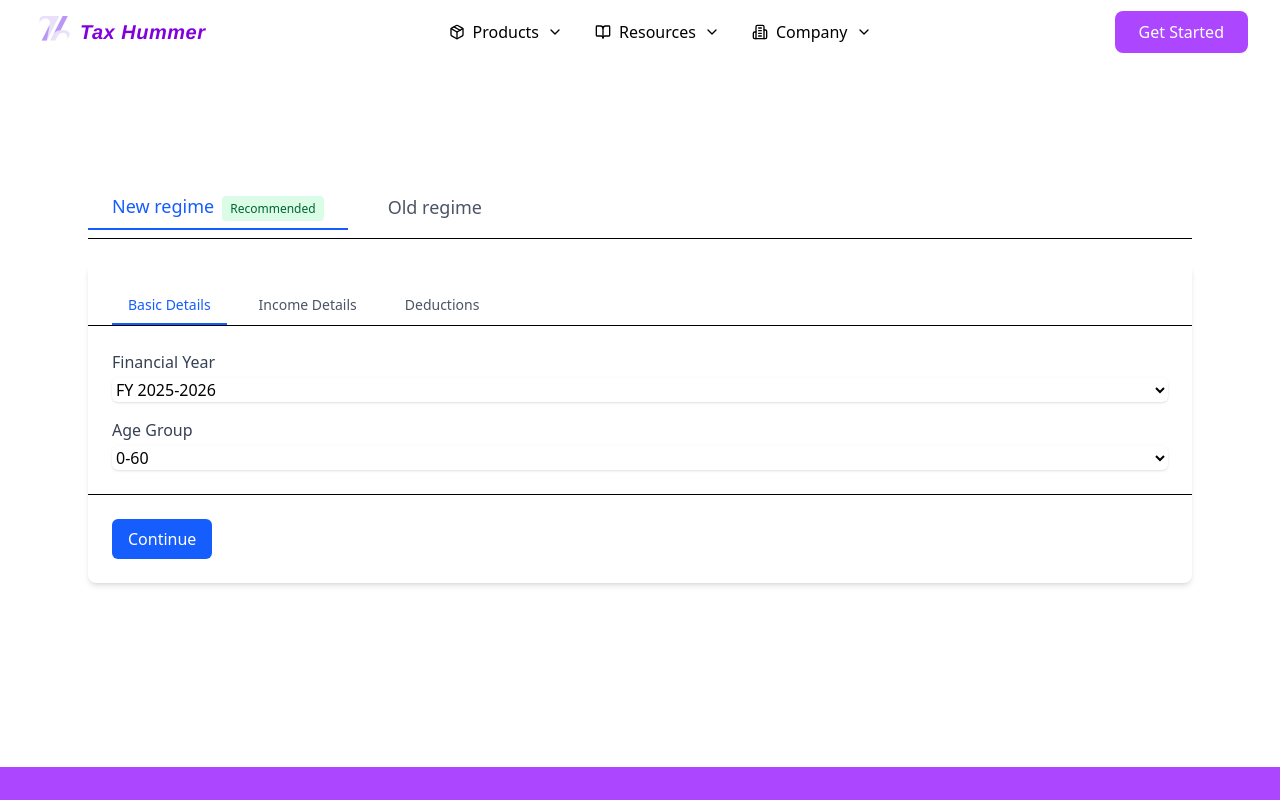
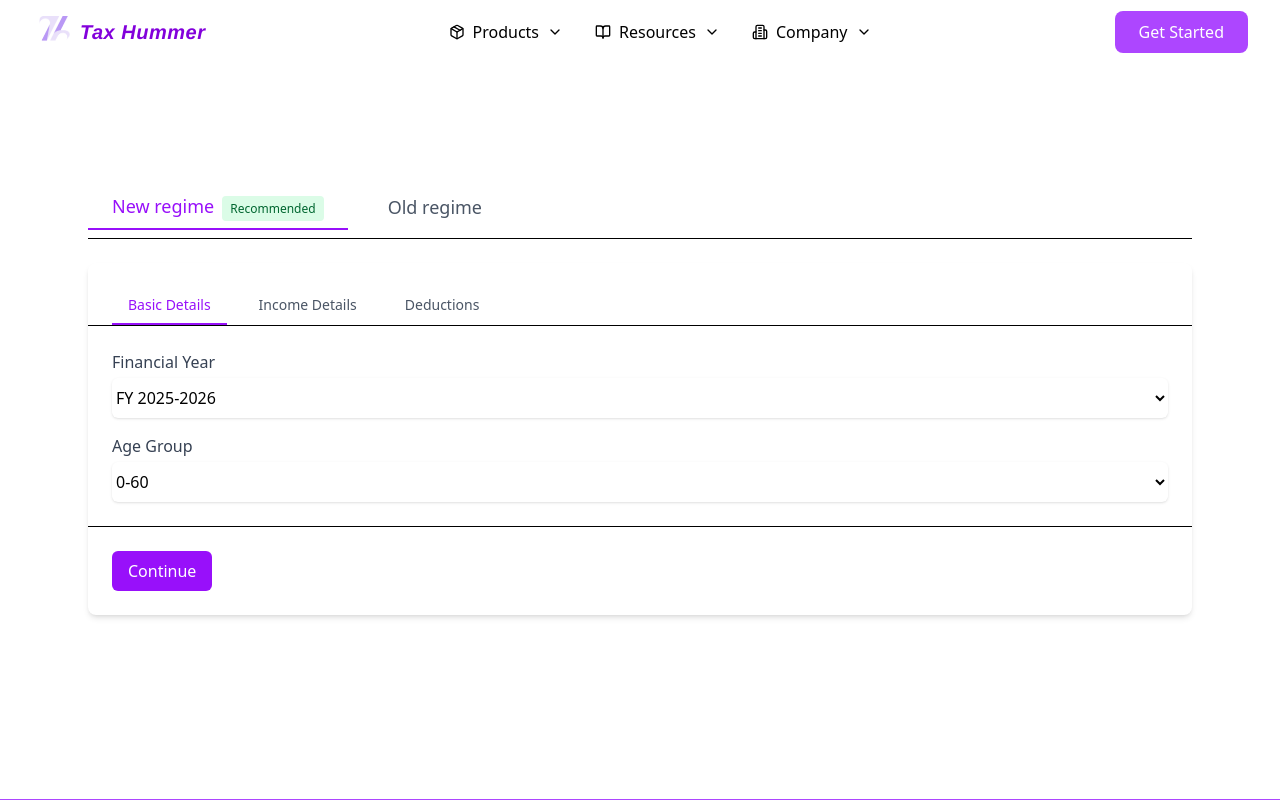
Before and after one commit to Jyotishmoy12/Tax-Hummer, a React (Vite) app: page /taxcalculator in a window 1280 px wide. Shown: the top 800 px of the page. Built offline with nearby package versions, Linux system fonts and the light colour scheme.

Commit message:
some changes in calc

```diff
--- a/src/components/Calculator.jsx
+++ b/src/components/Calculator.jsx
@@ -224,7 +224,7 @@ const TaxCalculator = () => {
             <label className="block">
               <span className="text-gray-700">Financial Year</span>
               <select
-                className="mt-1 block w-full rounded-md border-gray-300 shadow-sm focus:border-blue-500 focus:ring focus:ring-blue-200"
+                className="mt-1 block lg:h-10 w-full rounded-md border-gray-300 shadow-sm focus:border-purple-500 focus:ring focus:ring-purple-200"
                 value={formData.financialYear}
                 onChange={(e) => setFormData((prev) => ({ ...prev, financialYear: e.target.value }))}
               >
@@ -236,7 +236,7 @@ const TaxCalculator = () => {
             <label className="block">
               <span className="text-gray-700">Age Group</span>
               <select
-                className="mt-1 block w-full rounded-md border-gray-300 shadow-sm focus:border-blue-500 focus:ring focus:ring-blue-200"
+                className="mt-1 block  lg:h-10 w-full rounded-md border-gray-300 shadow-sm focus:border-purple-500 focus:ring focus:ring-purple-200"
                 value={formData.ageGroup}
                 onChange={(e) => setFormData((prev) => ({ ...prev, ageGroup: e.target.value }))}
               >
@@ -265,7 +265,7 @@ const TaxCalculator = () => {
                     value={value || ""}
                     onChange={(e) => handleInputChange("incomeDetails", key, e.target.value)}
                     placeholder="Enter amount"
-                    className="pl-8 block w-full rounded-md border-gray-300 shadow-sm focus:border-blue-500 focus:ring focus:ring-blue-200 h-12"
+                    className="pl-8 block w-full rounded-md border-gray-300 shadow-sm focus:border-purple-500 focus:ring focus:ring-purple-200 h-12"
                   />
                 </div>
               </label>
@@ -290,7 +290,7 @@ const TaxCalculator = () => {
                     value={value || ""}
                     onChange={(e) => handleInputChange("deductions", key, e.target.value)}
                     placeholder="Enter amount"
-                    className="pl-8 block w-full rounded-md border-gray-300 shadow-sm focus:border-blue-500 focus:ring focus:ring-blue-200 h-12"
+                    className="pl-8 block w-full rounded-md border-gray-300 shadow-sm focus:border-purple-500 focus:ring focus:ring-purple-200 h-12"
                   />
                 </div>
               </label>
@@ -301,6 +301,7 @@ const TaxCalculator = () => {
         return null
     }
   }
+
 
   const chartData = [
     { name: "Total Income", value: taxResults.totalIncome },
@@ -316,7 +317,7 @@ const TaxCalculator = () => {
         <div className="flex space-x-4">
           <button
             className={`px-6 py-2 text-lg font-medium transition-colors ${
-              selectedRegime === "new" ? "text-blue-600 border-b-2 border-blue-600" : "text-gray-600"
+              selectedRegime === "new" ? "text-purple-600 border-b-2 border-purple-600" : "text-gray-600"
             }`}
             onClick={() => setSelectedRegime("new")}
           >
@@ -327,7 +328,7 @@ const TaxCalculator = () => {
           </button>
           <button
             className={`px-6 py-2 text-lg font-medium transition-colors ${
-              selectedRegime === "old" ? "text-blue-600 border-b-2 border-blue-600" : "text-gray-600"
+              selectedRegime === "old" ? "text-purple-600 border-b-2 border-purple-600" : "text-gray-600"
             }`}
             onClick={() => setSelectedRegime("old")}
           >
@@ -343,7 +344,7 @@ const TaxCalculator = () => {
             <button
               key={index}
               className={`px-4 py-2 text-sm font-medium border-b-2 focus:outline-none transition-colors ${
-                activeTab === index ? "border-blue-600 text-blue-600" : "border-transparent text-gray-600"
+                activeTab === index ? "border-purple-600 text-purple-600" : "border-transparent text-gray-600"
               }`}
               onClick={() => setActiveTab(index)}
             >
@@ -365,14 +366,14 @@ const TaxCalculator = () => {
           )}
           {activeTab < tabs.length - 1 ? (
             <button
-              className="px-4 py-2 bg-blue-600 text-white rounded-md hover:bg-blue-700 transition-colors"
+              className="px-4 py-2 bg-purple-600 text-white rounded-md hover:bg-purple-700 transition-colors"
               onClick={() => setActiveTab((prev) => prev + 1)}
             >
               Continue
             </button>
           ) : (
             <button
-              className="px-4 py-2 bg-blue-600 text-white rounded-md hover:bg-blue-700 transition-colors"
+              className="px-4 py-2 bg-purple-600 text-white rounded-md hover:bg-purple-700 transition-colors"
               onClick={handleCalculate}
             >
               Calculate
--- a/src/pages/AboutUsSection.jsx
+++ b/src/pages/AboutUsSection.jsx
@@ -4,7 +4,7 @@ import { Link as ScrollLink, animateScroll as scroll } from "react-scroll";
 import NavBar from "../components/Navbar";
 import Footer from "../components/Footer";
 import { Mouse } from 'lucide-react';
-import CoFounderComponent from "../components/CoFounderComponet";
+
 
 // Lazy Load Components
 const HeadingWithIllustration = lazy(() => import("../components/HeadingWithIllustration"));
@@ -78,7 +78,7 @@ const AboutUsSection = () => {
           <WhyChooseUsUser />
           <MissionVision />
           <FounderSection />
-          <CoFounderComponent/>
+
         </Suspense>
       </div>
       <Footer />
```
